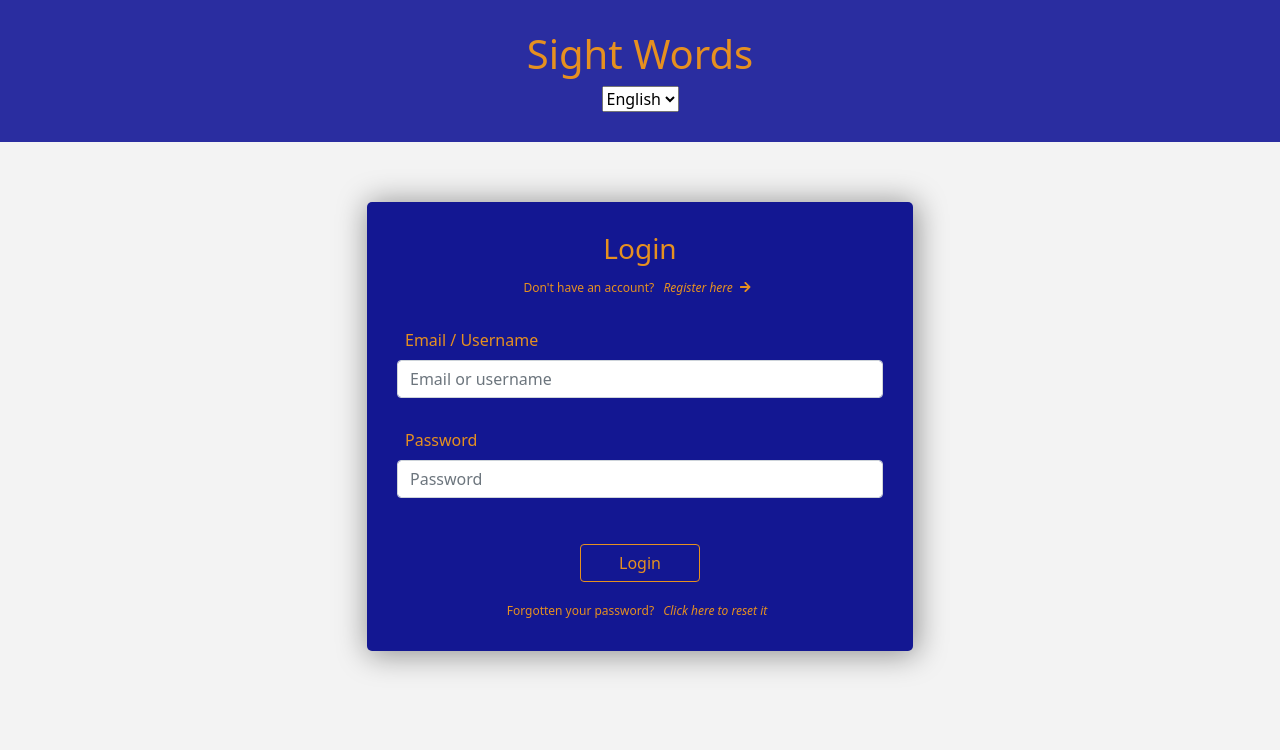
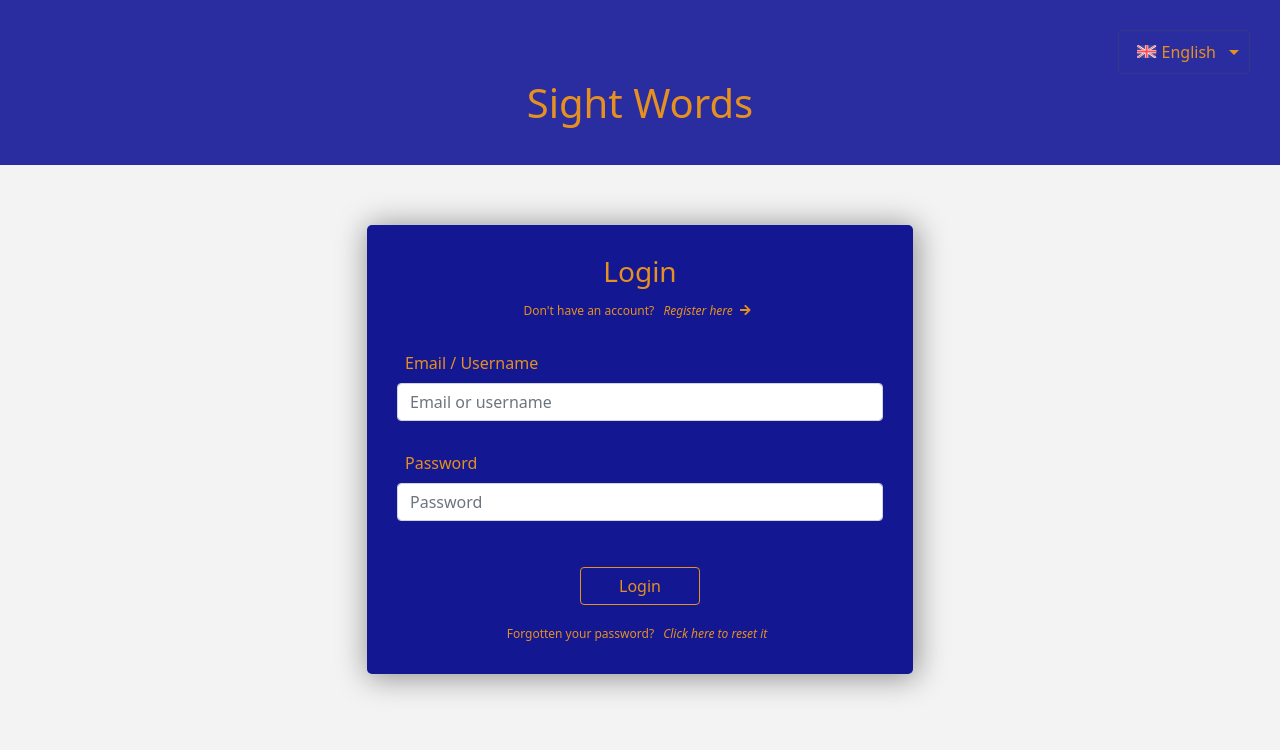
Before and after one commit to Donatron/sight-words, a React (Create React App) app: page /login in a window 1280 px wide. Shown: the top 750 px of the page. Built offline with nearby package versions, Linux system fonts and the light colour scheme.

Commit message:
i18n: added language selector component and finished header layout for language selection functionality

```diff
--- a/package.json
+++ b/package.json
@@ -16,6 +16,7 @@
     "react": "^17.0.2",
     "react-alert-template-basic": "^1.0.2",
     "react-dom": "^17.0.2",
+    "react-flags-select": "^2.1.2",
     "react-i18next": "^11.15.3",
     "react-redux": "^7.2.6",
     "react-router-dom": "^5.3.0",
--- a/src/App.js
+++ b/src/App.js
@@ -1,7 +1,7 @@
 import { Route, Switch, Redirect } from 'react-router-dom'
 import { connect } from 'react-redux';
 import i18n from 'i18next';
-import { initReactI18next, useTranslation } from 'react-i18next';
+import { initReactI18next } from 'react-i18next';
 
 import Header from './components/layout/Header';
 import Register from './components/user/Register';
@@ -25,23 +25,20 @@ i18n
   .use(initReactI18next)
   .init({
     resources: {
-      en: { translation: translationsEn },
+      gb: { translation: translationsEn },
       th: { translation: translationsTh }
     },
-    lng: 'en',
-    fallbackLng: 'en',
+    lng: 'gb',
+    fallbackLng: 'gb',
     interpolation: { excapeValue: false },
   });
 
 function App(props) {
   const { loading, token } = props;
-  const { t } = useTranslation();
 
-  const onChangeLanguage = (e) => {
-    i18n.changeLanguage(e.target.value)
+  const onChangeLanguage = (language) => {
+    i18n.changeLanguage(language)
   }
-
-  console.log(i18n.language);
 
   return (
     <div className="App">
--- a/src/components/layout/Header.js
+++ b/src/components/layout/Header.js
@@ -3,22 +3,16 @@ import { connect } from 'react-redux';
 import { useTranslation } from 'react-i18next';
 
 import Navigation from './Navigation';
+import LanguageSelector from '../utils/LanguageSelector';
 
 const Header = (props) => {
   const { token, onChangeLanguage } = props;
   const { t } = useTranslation();
 
-  const onChange = (e) => {
-    onChangeLanguage(e)
-  }
-
   return (
     <header className="header">
+      <LanguageSelector onChangeLanguage={onChangeLanguage} />
       <h1>{t('sight-words')}</h1>
-      <select onChange={(e) => onChange(e)}>
-        <option value="en">English</option>
-        <option value="th">{t('thai')}</option>
-      </select>
       {token && <Navigation />}
     </header>
   );
--- /dev/null
+++ b/src/components/utils/LanguageSelector.js
@@ -0,0 +1,34 @@
+import React, { useState } from 'react';
+import { Row, Col } from 'reactstrap';
+import ReactFlagsSelect from 'react-flags-select';
+
+const LanguageSelector = ({ onChangeLanguage }) => {
+  const [selected, setSelected] = useState('GB');
+
+  const onSelect = (countryCode) => {
+    setSelected(countryCode)
+    onChangeLanguage(countryCode.toLowerCase());
+  }
+
+  return (
+    <Row className="language-selector">
+      <Col xs={12} className="language-selector_content">
+        <ReactFlagsSelect
+          selected={selected}
+          onSelect={code => setSelected(code)}
+          countries={['GB', 'TH']}
+          placeholder="Select Language"
+          onSelect={onSelect}
+          showSelectedLabel={false}
+          showOptionLabel={false}
+          customLabels={{
+            "TH": { primary: "TH", secondary: "Thai" },
+            "GB": { primary: "GB", secondary: "English" }
+          }}
+        />
+      </Col>
+    </Row>
+  );
+}
+
+export default LanguageSelector;
--- a/src/styles/App.scss
+++ b/src/styles/App.scss
@@ -4,7 +4,7 @@
 }
 
 .site-content {
-  min-height: calc(100vh - 100px);
+  min-height: calc(100vh - 135px);
   height: 100%;
   margin-top: auto;
   margin-bottom: auto;
--- /dev/null
+++ b/src/styles/layout/_languageselector.scss
@@ -0,0 +1,24 @@
+.language-selector {
+  &_content {
+    display: flex;
+    justify-content: flex-end;
+    align-items: center;
+
+    p {
+      margin-bottom: 0;
+    }
+
+    span {
+      color: $color-secondary;
+    }
+
+    #rfs-btn::after {
+
+      border-top-color: $color-secondary;
+    }
+
+    #rfs-btn[aria-expanded="true"]::after {
+      border-bottom-color: $color-secondary;
+    }
+  }
+}
--- a/src/styles/style.scss
+++ b/src/styles/style.scss
@@ -6,6 +6,7 @@
 @import './components/fontawesome.scss';
 @import './components/modal.scss';
 @import './layout/header.scss';
+@import './layout/languageselector.scss';
 @import './layout/loadingspinner.scss';
 @import './layout/login.scss';
 @import './layout/navigation.scss';
--- a/src/translations/en.json
+++ b/src/translations/en.json
@@ -2,7 +2,7 @@
   "sight-words": "Sight Words",
   "login": "Login",
   "logout": "Logout",
-  "thai": "ไทย",
+  "thai": "Thai",
   "dont-have-account": "Don't have an account?",
   "register-here": "Register here",
   "email": "Email",
--- a/src/translations/th.json
+++ b/src/translations/th.json
@@ -53,5 +53,6 @@
   "are-you-sure-you-want-to-delete": "คุณแน่ใจหรือว่าต้องการลบ",
   "confirm": "ยืนยัน",
   "you-dont-have-any": "คุณไม่มี ",
-  "add": "เพิ่ม "
+  "add": "เพิ่ม ",
+  "english": "ภาษาอังกฤษ"
 }
```
Also changed, not shown: 1 other file (tests, documents, lock files or other folders).
